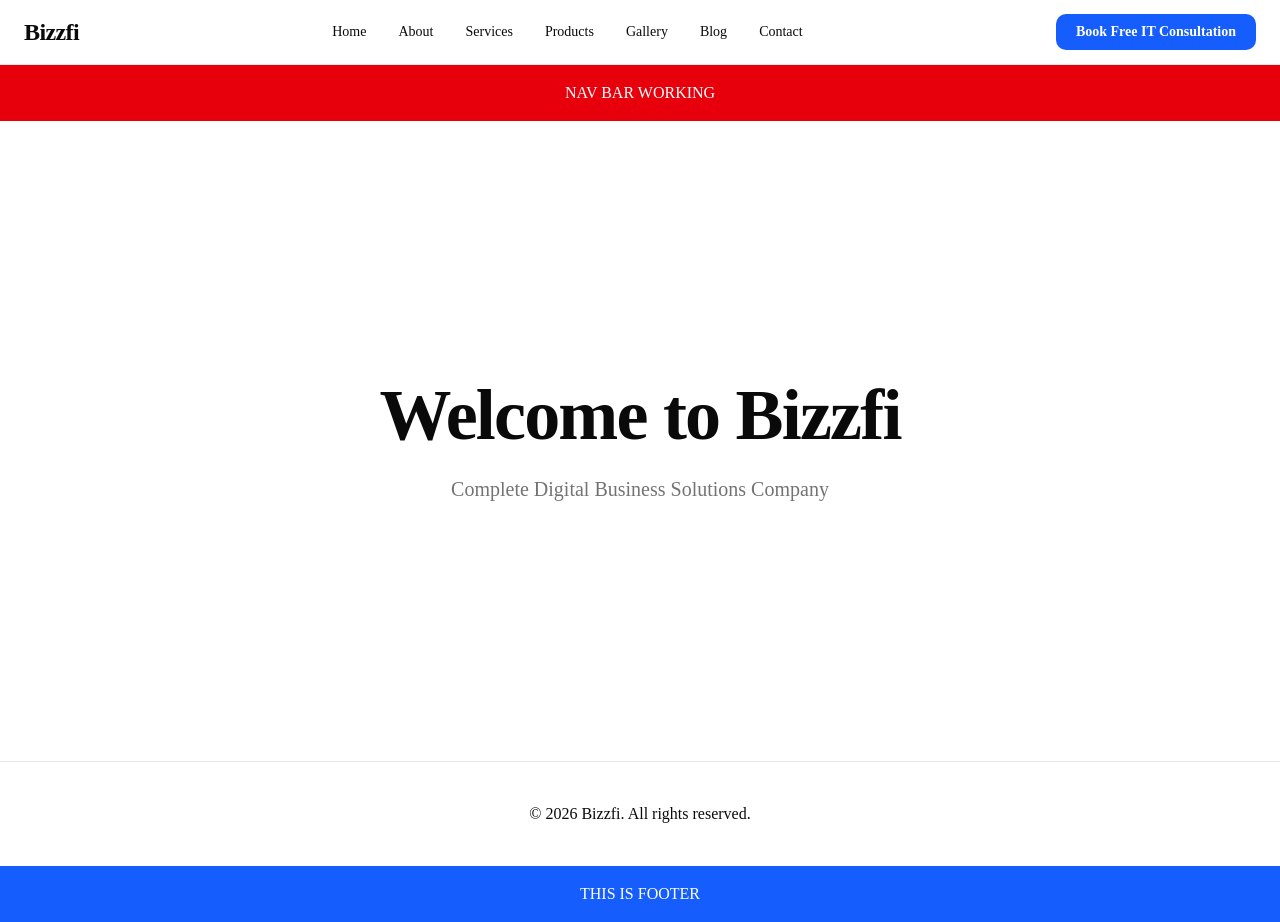
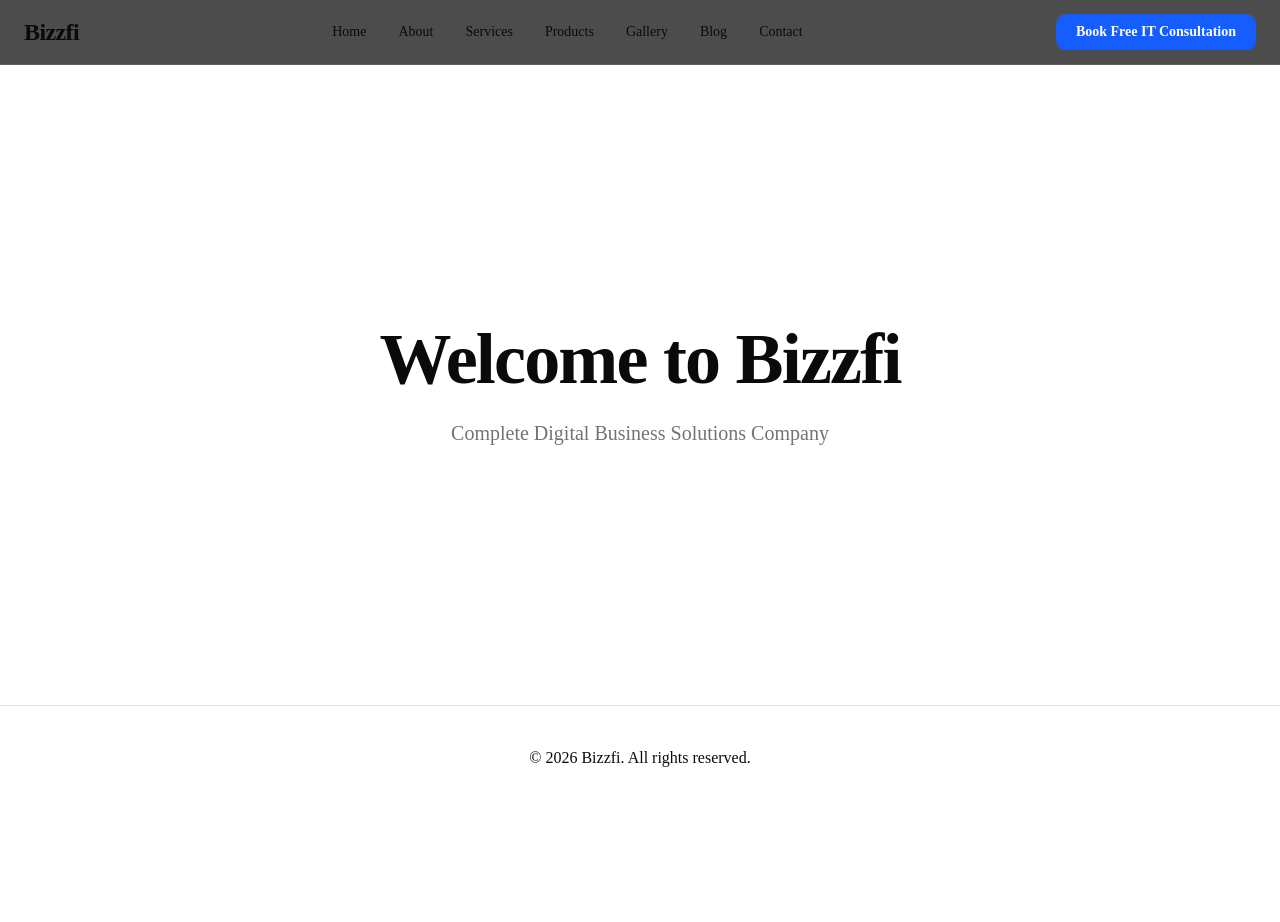
Before and after one commit to safvansalih/bizzfi-platform, a Next.js app: page / in a window 1280 px wide. After the commit the page ends 810 px from the top, so only its background shows below. Built offline with nearby package versions, Linux system fonts and the light colour scheme.

Commit message:
feat: implement enterprise header foundation

```diff
--- a/app/layout.tsx
+++ b/app/layout.tsx
@@ -70,18 +70,11 @@ export default function RootLayout({
           disableTransitionOnChange
         >
           <Header />
-          <div className="bg-red-600 p-4 text-white text-center">
-  NAV BAR WORKING
-</div>
-
           <main className="flex-1">
             {children}
           </main>
 
           <Footer />
-          <div className="bg-blue-600 p-4 text-white text-center">
-  THIS IS FOOTER
-</div>
         </ThemeProvider>
       </body>
     </html>
--- a/components/layout/header.tsx
+++ b/components/layout/header.tsx
@@ -5,7 +5,7 @@ import { siteConfig } from "@/constants/site";
 
 export function Header() {
   return (
-    <header className="sticky top-0 z-50 border-b bg-white/80 backdrop-blur-md">
+    <header className="sticky top-0 z-50 border-b border-white/10 bg-black/70 backdrop-blur-xl">
       <div className="mx-auto flex h-16 max-w-7xl items-center justify-between px-6">
 
         {/* Logo */}
```
